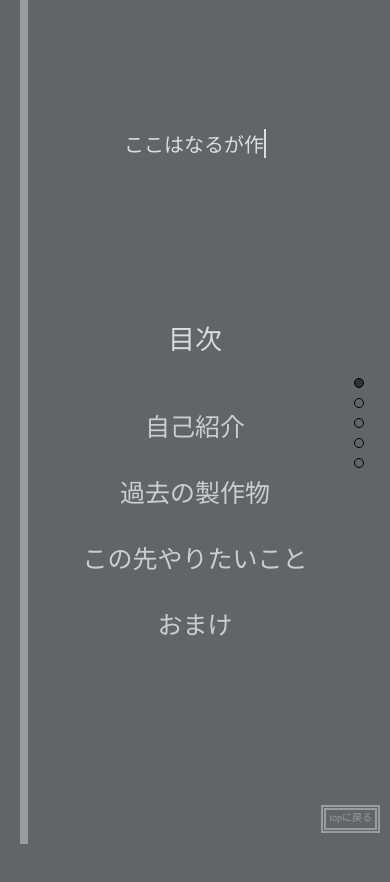
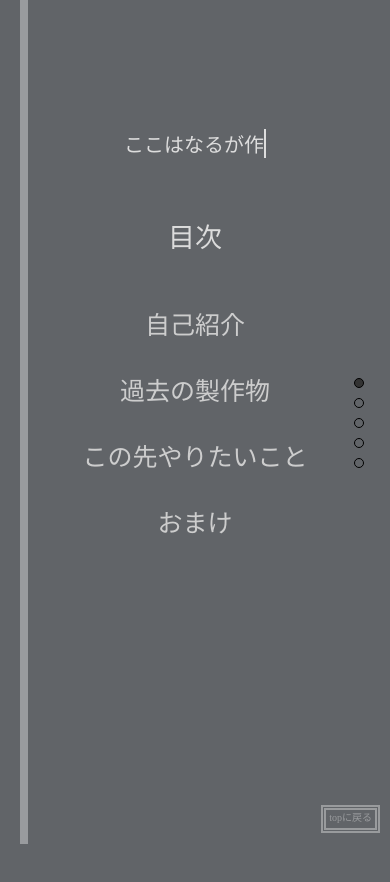
Before and after one commit to naru-19/naru-19.github.io, a plain HTML site: page index.html in a window 390 px wide. Drawn offline with nearby package versions, Linux system fonts and the light colour scheme.

Commit message:
位置修正

```diff
--- a/scss/index.scss
+++ b/scss/index.scss
@@ -75,7 +75,7 @@
             }
         }
         .section-table{
-            margin: 160px 0 0 0 ;
+            margin:15% 0 0 0 ;
             &__title{
                 font-size: $fs3;
                 text-align: center;
```
Also changed, not shown: css/index.css, 1 other file.
